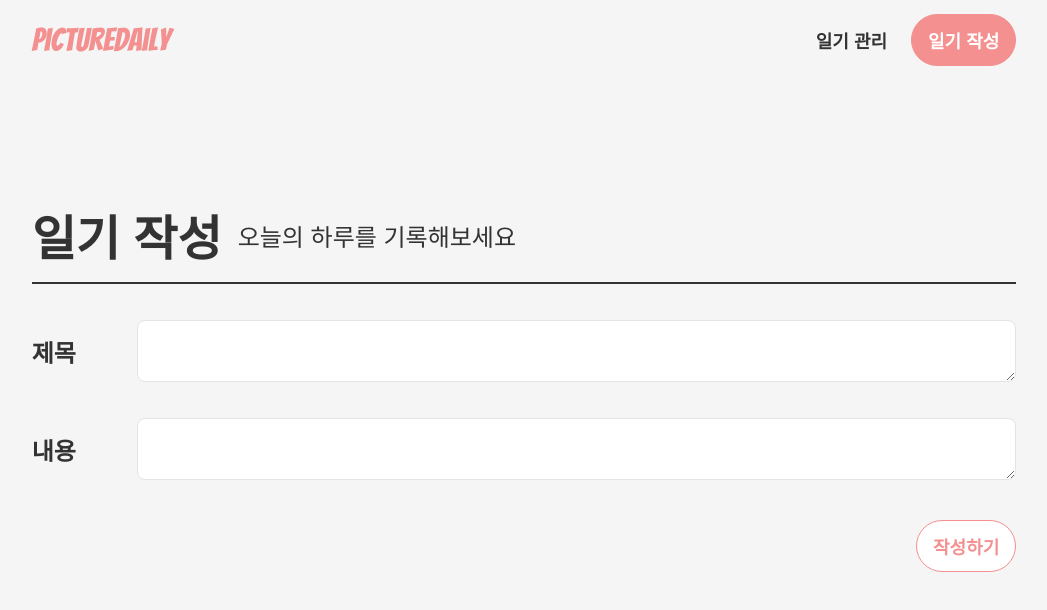
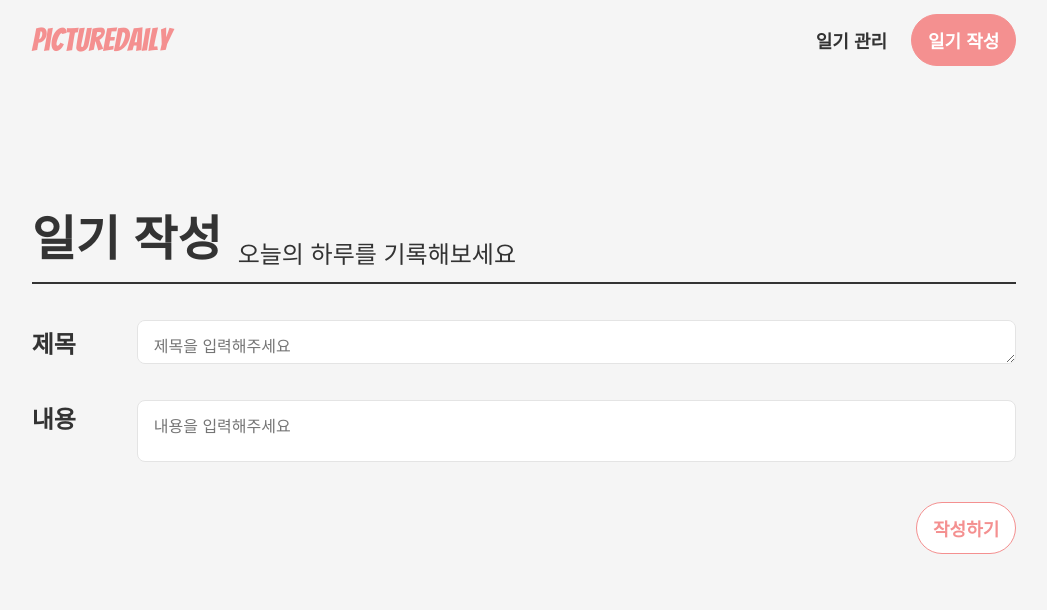
Before and after one commit to 76Dosu/TestRepo, a React (Create React App) app: page /write in a window 1280 px wide. Shown: the top 610 px of the page, without its empty margins (116-1163 px from the left). Built offline with nearby package versions, Linux system fonts and the light colour scheme; no server answers; a web font is replaced by a local one.

Commit message:
feat : GPT 키워드 display
240607 gpt 일기 요약 후 zldnjem display

```diff
--- a/src/component/page/DailyWrite.jsx
+++ b/src/component/page/DailyWrite.jsx
@@ -6,7 +6,8 @@ import styled from "styled-components";
 //ui
 import Header from "../ui/Header";
 import WriteButtonUF from "../ui/WriteButton/WriteButtonUF";
-import InputTextArea from "../ui/InputTextArea";
+import InputTextContents from "../ui/InputTextArea/InputTextContents";
+import InputTextTitle from "../ui/InputTextArea/InputTextTitle";
 
 //styled
 const Wrapper = styled.div`
@@ -19,7 +20,7 @@ const Wrapper = styled.div`
 const TitleFrame = styled.div`
     width:100%;
     display:flex;
-    align-items:center;
+    align-items:flex-end;
 
     margin-top:120px;
 `
@@ -49,9 +50,14 @@ const WriteFrame = styled.div`
 
 const InputFrame = styled.div`
     display:flex;
-    align-items:center;
+    align-items:flex-start;
 
     margin-top:36px;
+`
+
+const InputTitleFrame = styled(InputFrame)`
+    display:flex;
+    align-items:center;
 `
 
 const InputTitle = styled.p`
@@ -70,62 +76,31 @@ const WriteButtonFrame = styled.div`
     margin-left:auto;
 `
 
+const TestText =styled.p`
+    font-size:24px;
+`
+
 function DailyWrite(props) {
 
-    // axios
-    //     .post(
-    //         BASE_URL,
-    //         {
-    //         model: "gpt-3.5-turbo",
-    //         messages: [{ role: "user", content: "안녕 AI" }],
-    //         },
-    //         {
-    //         headers: {
-    //             "Content-Type": "application/json",
-    //             Authorization: `Bearer ${API_KEY}`,
-    //         },
-    //         }
-    //     )
-    //     .then((response) => {
-    //         console.log(response.data);
-    //         console.log(response.data.choices[0].message.content);
-    //     })
-    //     .catch((error) => {
-    //         console.error(error);
-    //     });
+    // 사용자 입력 받아오기
+    const [prompt, setPrompt] = useState("");
+    const [results, setResults] = useState([]);
 
-    // let results = [];
+    const handleChange = (e) => {
+        setPrompt(e.target.value);
+    }
 
-    // // callGPT([질문], [저장할 배열])
-    // function callGPT(prompt, array){
-    //   fetch(BASE_URL, {
-    //     method: 'POST',
-    //     headers: {
-    //       'Content-Type': 'application/json',
-    //       'Authorization': `Bearer ${API_KEY}`
-    //     },
-    //     body: JSON.stringify({
-    //       model: "gpt-3.5-turbo",
-    //       messages: [{
-    //         role: "user",
-    //         content: `${prompt}에 대한 내용의 일기를 대표할 만한 키워드 5개를 도출해줘`
-    //       }]
-    //     })
-    //   })
-    //   .then(response => response.json())
-    //   .then(data => {
-    //     응답은 data.choices[0].message.content로 불러와져서 result 배열에 저장
-    //     array.push(prompt + "> " + data.choices[0].message.content);
-    //   });
-    // }
+    const handleClick = (e) => {
+        console.log(prompt);
+        callGPT(prompt,results);
+        console.log(results)
+    }
 
     const ENDPOINT_URL = "https://api.openai.com/v1/chat/completions";
     const GPT_API_KEY = process.env.REACT_APP_OPENAI_API_KEY;
 
-    let results = [];
-
     // callGPT([질문], [저장할 배열])
-    function callGPT(prompt, array){
+    function callGPT(prompt){
       fetch(ENDPOINT_URL, {
         method: 'POST',
         headers: {
@@ -136,31 +111,16 @@ function DailyWrite(props) {
           model: "gpt-3.5-turbo",
           messages: [{
             role: "user",
-            content: prompt
+            content: `${prompt}라는 내용의 일기를 요약할 수 있는 키워드 5개를 순서없이 한줄에 나열해줘. 연결은 콤마로 해줘`
           }]
         })
       })
       .then(response => response.json())
       .then(data => {
         // 응답은 data.choices[0].message.content로 불러와져서 result 배열에 저장
-        array.push(data.choices[0].message.content);
+        setResults((data.choices[0].message.content));
       });
     }
-
-    // 사용자 입력 받아오기
-    const [prompt, setPrompt] = useState("");
-
-    const handleChange = (e) => {
-        setPrompt(e.target.value);
-    }
-
-    const handleClick = (e) => {
-        callGPT(prompt, results)
-        console.log(results)
-    }
-
-    // const navigate = useNavigate();
-
 
     return (
 
@@ -175,16 +135,18 @@ function DailyWrite(props) {
             <DivideLine />
 
             <WriteFrame>
-                <InputFrame>
+                <InputTitleFrame>
                     <InputTitle>제목</InputTitle>
-                    <InputTextArea onChange={handleChange} value={prompt}></InputTextArea>
-                </InputFrame>
+                    <InputTextTitle></InputTextTitle>
+                </InputTitleFrame>
 
                 <InputFrame>
                     <InputTitle>내용</InputTitle>
-                    <InputTextArea></InputTextArea>
+                    <InputTextContents onChange={handleChange} value={prompt}></InputTextContents>
                 </InputFrame>
             </WriteFrame>
+
+            <TestText>{results}</TestText>
 
             <WriteButtonFrame onClick={handleClick}>
                 <WriteButtonUF buttonName="작성하기"></WriteButtonUF>
--- /dev/null
+++ b/src/component/ui/InputTextArea/InputTextContents.jsx
@@ -0,0 +1,38 @@
+import React, { useState, useRef } from "react";
+import styled from "styled-components";
+
+const StyledTextArea = styled.textarea`
+    width:100%;
+    max-height:400px;
+    overflow-y: scroll;
+    resize:none;
+    padding:12px 16px;
+
+    border:1px solid #E4E4E4;
+    border-radius: 8px;
+
+    font-size:16px;
+    font-weight:400;
+    color:#333;
+    background-color:white;
+`
+
+function InputTextContents(props) {
+
+    const { prompt, onChange } = props;
+
+    const inputTag = useRef(null);
+    const longerTextArea = (event, tag) => {
+        if (event.keyCode === 13 || 8) {
+            tag.current.style.height = `auto`;
+            tag.current.style.height = `${inputTag.current.scrollHeight}px`;
+        }
+    };
+
+    return (
+        <StyledTextArea onChange={onChange} ref={inputTag} placeholder={"내용을 입력해주세요"} value={prompt} onKeyUp={(event) => longerTextArea(event, inputTag)}></StyledTextArea>
+    )
+
+}
+
+export default InputTextContents;
--- a/src/component/ui/InputTextArea.jsx
+++ b/src/component/ui/InputTextArea/InputTextTitle.jsx
@@ -3,6 +3,7 @@ import styled from "styled-components";
 
 const StyledTextArea = styled.textarea`
     width:100%;
+    height:44px;
     padding:12px 16px;
 
     border:1px solid #E4E4E4;
@@ -14,14 +15,12 @@ const StyledTextArea = styled.textarea`
     background-color:white;
 `
 
-function TextInput(props) {
-
-    const { prompt, onChange } = props;
+function InputTextTitle(props) {
 
     return (
-        <StyledTextArea value={prompt} onChange={onChange}></StyledTextArea>
+        <StyledTextArea maxLength="50" placeholder={"제목을 입력해주세요"} ></StyledTextArea>
     )
 
 }
 
-export default TextInput;
+export default InputTextTitle;
```
